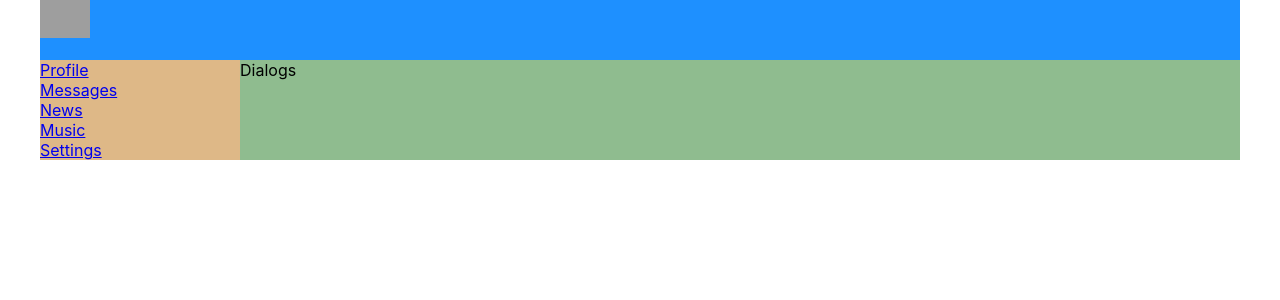
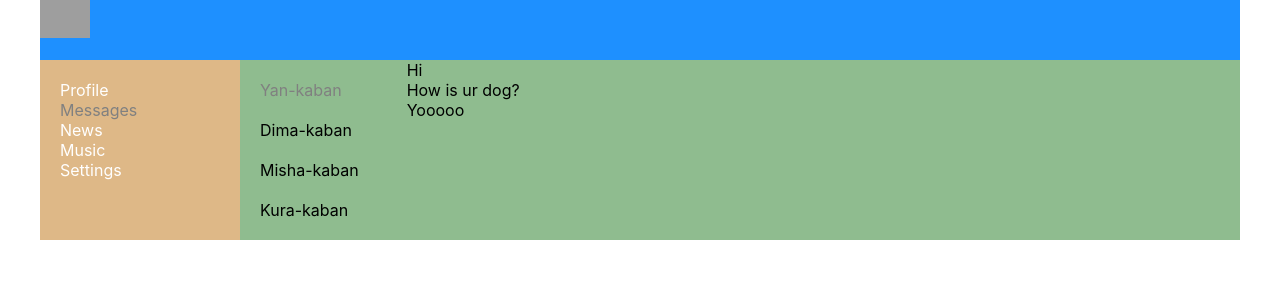
Before and after one commit to 7heJudge/LearnReact, a React (Create React App) app: page /dialogs in a window 1280 px wide. Shown: the top 300 px of the page. Built offline with nearby package versions, Linux system fonts and the light colour scheme; grey boxes are pictures that could not be loaded.

Commit message:
A little upgrade page messages

```diff
--- a/src/components/Dialogs/Dialogs.jsx
+++ b/src/components/Dialogs/Dialogs.jsx
@@ -1,9 +1,27 @@
 import cls from './Dialogs.module.css';
 
-export const Dialogs = () => {
+export const Dialogs = (props) => {
     return (
-        <div>
-            Dialogs
+        <div className={cls.dialogs}>
+            <div className={cls.dialogsItems}>
+                <div className={cls.dialog + ' ' +cls.active}>
+                    Yan-kaban
+                </div>
+                <div className={cls.dialog}>
+                    Dima-kaban
+                </div>
+                <div className={cls.dialog}>
+                    Misha-kaban
+                </div>
+                <div className={cls.dialog}>
+                    Kura-kaban
+                </div>
+            </div>
+            <div className={cls.messages}>
+                <div className={cls.message}>Hi</div>
+                <div className={cls.message}>How is ur dog?</div>
+                <div className={cls.message}>Yooooo</div>
+            </div>
         </div>
     );
 };
--- a/src/components/Dialogs/Dialogs.module.css
+++ b/src/components/Dialogs/Dialogs.module.css
@@ -0,0 +1,25 @@
+.dialogs {
+    display: grid;
+    grid-template-columns: 2fr 10fr;
+}
+
+.dialogsItems {
+    padding: 10px;
+
+}
+
+.dialogsItems .dialog {
+    padding: 10px;
+}
+
+.dialogsItems .dialog.active {
+    color: gray;
+}
+
+.messages {
+
+}
+
+.messages .message {
+
+}
--- a/src/components/Navbar/Navbar.jsx
+++ b/src/components/Navbar/Navbar.jsx
@@ -1,13 +1,14 @@
 import cls from './Navbar.module.css';
+import {NavLink} from "react-router-dom";
 
 export const Navbar = () => {
     return (
         <nav className={cls.nav}>
-            <div className={cls.item}><a href='/profile'>Profile</a></div>
-            <div className={`${cls.item} ${cls.temp}`}><a href='/dialogs'>Messages</a></div>
-            <div className={cls.item}><a href='/news'>News</a></div>
-            <div className={cls.item}><a href='/music'>Music</a></div>
-            <div className={cls.item}><a href='/settings'>Settings</a></div>
+            <div className={cls.item}><NavLink to='/profile' activeClassName={cls.active}>Profile</NavLink></div>
+            <div className={cls.item}><NavLink to='/dialogs' activeClassName={cls.active}>Messages</NavLink></div>
+            <div className={cls.item}><NavLink to='/news' activeClassName={cls.active}>News</NavLink></div>
+            <div className={cls.item}><NavLink to='/music' activeClassName={cls.active}>Music</NavLink></div>
+            <div className={cls.item}><NavLink to='/settings' activeClassName={cls.active}>Settings</NavLink></div>
         </nav>
     );
 };
--- a/src/components/Navbar/Navbar.module.css
+++ b/src/components/Navbar/Navbar.module.css
@@ -1,12 +1,14 @@
 .nav {
     grid-area: n;
     background-color: burlywood;
+    padding: 20px;
 }
 
-.item {
+.item a {
     color: white;
+    text-decoration: none;
 }
 
-.temp {
-    text-decoration: underline;
+.item a.active {
+    color: gray;
 }
```
